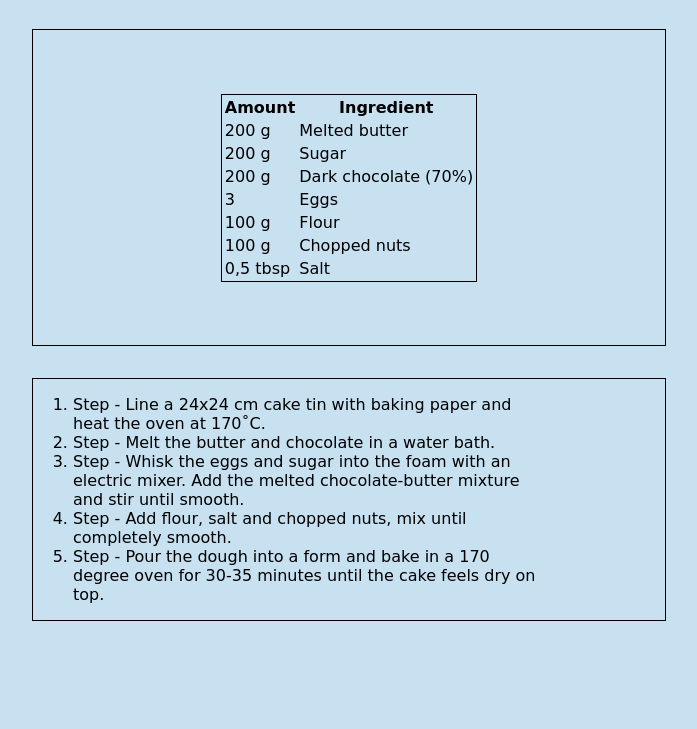
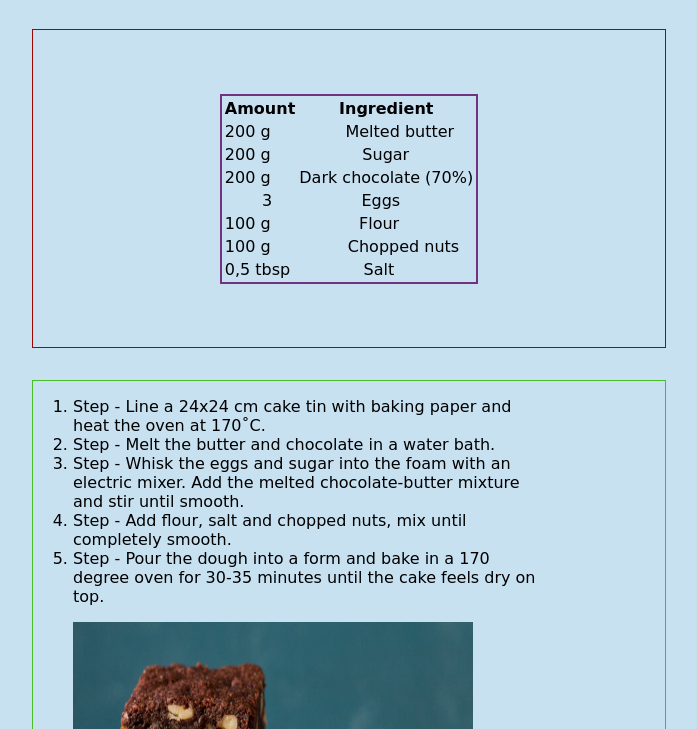
Before and after one commit to S1rli/First-homework, a plain HTML site: page index.html in a window 1280 px wide. Shown: the part 71-800 px from the top of the page, without its empty margins (291-988 px from the left). Drawn offline with Linux system fonts and the light colour scheme; a web font is replaced by a local one.

Commit message:
update files

```diff
--- a/css/style.css
+++ b/css/style.css
@@ -9,8 +9,43 @@ body {
     font-family: 'Permanent Marker', cursive;
 }
 
+#td-melt {
+    text-align: right;
+    padding-right: 20px;
+}
+
+#td-sugar {
+    text-align: right;
+    padding-right: 65px;
+}
+
+#td-eggs {
+    text-align: center;
+    padding-left: 15px;
+}
+
+#td-egg {
+    text-align: right;
+    padding-right: 74px;
+}
+
+#td-flour {
+    text-align: right;
+    padding-right: 75px;
+}
+
+#td-chop {
+    text-align: right;
+    padding-right: 15px;
+}
+
+#td-salt {
+    text-align: right;
+    padding-right: 80px;
+}
+
 .ingredients {
-    border: 1px solid black;
+    border: 1px solid rgb(161, 4, 4);
     width: 50%;
     margin: 2rem auto;
     padding-top: 5%;
@@ -19,12 +54,12 @@ body {
 }
 
 .ingredients-table {
-    border: 1px solid rgb(0, 0, 0);
+    border: 2px solid rgb(113, 51, 129);
     margin: 0 auto;
 }
 
 .intsructsions {
-    border: 1px solid black;
+    border: 1px solid rgb(73, 189, 37);
     width: 50%;
     margin: 0 auto;
 }
--- a/index.html
+++ b/index.html
@@ -19,31 +19,31 @@
             </tr>
             <tr>
                 <td>200 g</td>
-                <td>Melted butter</td>
+                <td id="td-melt">Melted butter</td>
             </tr>
             <tr>
                 <td>200 g</td>
-                <td>Sugar</td>
+                <td id="td-sugar">Sugar</td>
             </tr>
             <tr>
                 <td>200 g</td>
-                <td>Dark chocolate (70%)</td>
+                <td id="td-dark">Dark chocolate (70%)</td>
             </tr>
             <tr>
-                <td>3</td>
-                <td>Eggs</td>
+                <td id="td-eggs">3</td>
+                <td id="td-egg">Eggs</td>
             </tr>
             <tr>
                 <td>100 g</td>
-                <td>Flour</td>
+                <td id="td-flour">Flour</td>
             </tr>
             <tr>
                 <td>100 g</td>
-                <td>Chopped nuts</td>
+                <td id="td-chop">Chopped nuts</td>
             </tr>
             <tr>
                 <td>0,5 tbsp</td>
-                <td>Salt</td>
+                <td id="td-salt">Salt</td>
             </tr>
         </table>
     </div>
@@ -56,11 +56,10 @@
             <li>Step - Whisk the eggs and sugar into the foam with an electric mixer. Add the melted chocolate-butter mixture and stir until smooth. </li>
             <li>Step - Add flour, salt and chopped nuts, mix until completely smooth.</li>
             <li>Step - Pour the dough into a form and bake in a 170 degree oven for 30-35 minutes until the cake feels dry on top.</li>
+           <p><img src="Brownie.jpg" alt="brownie" width="400" height="400"> </p>
         </ol>
 
     </div>
 
-
-
 </body>
 </html>
```
Also changed, not shown: Brownie.jpg (added).
